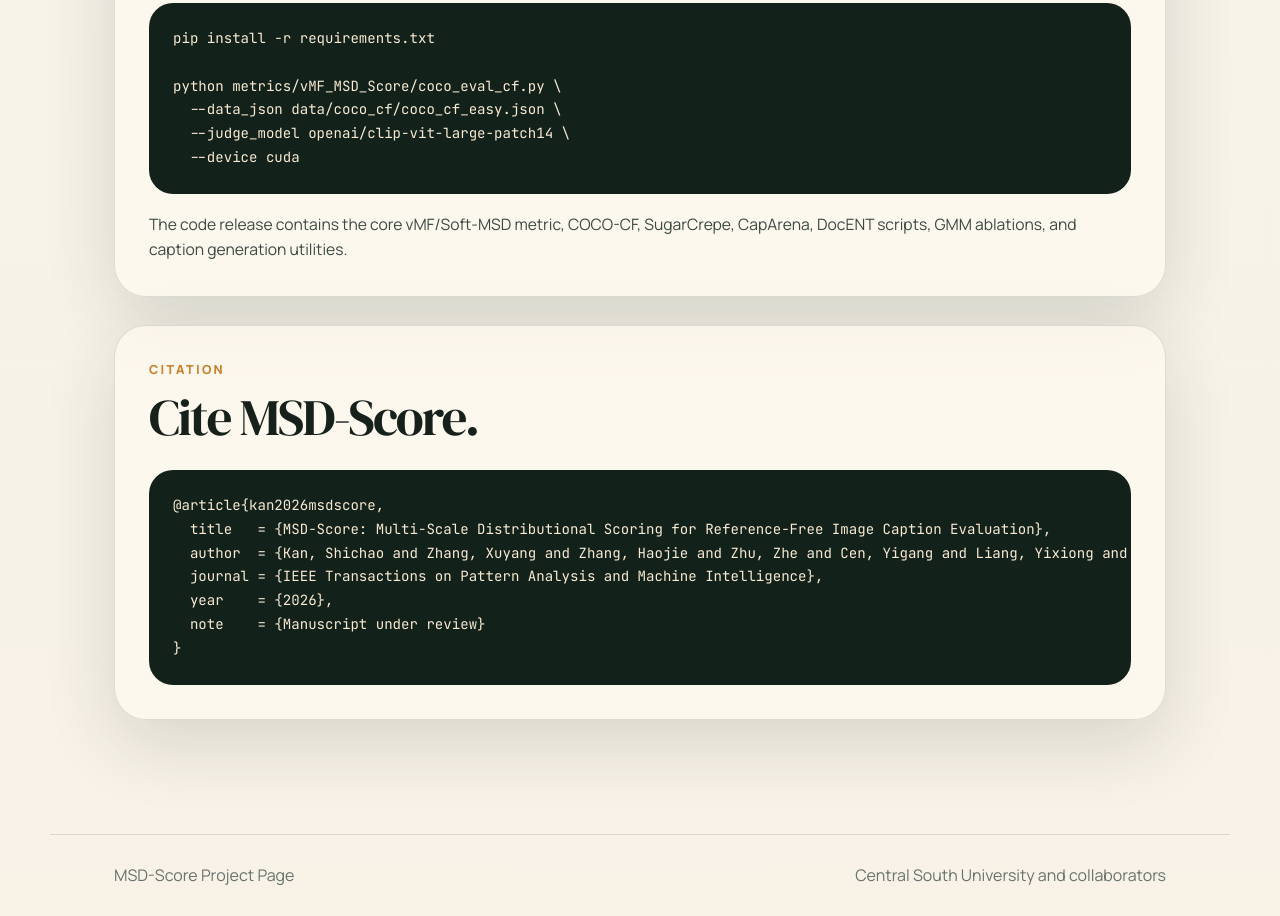
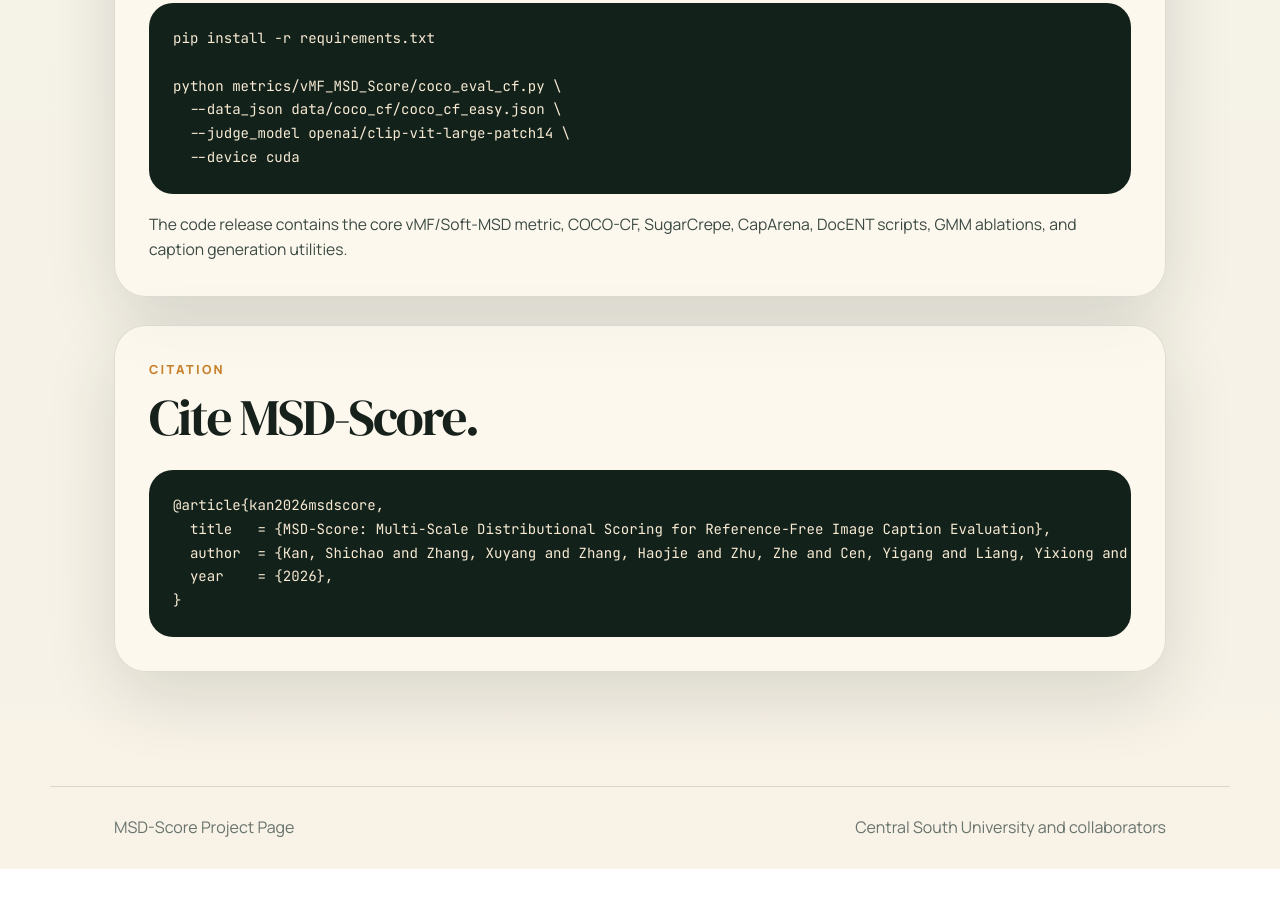
Before and after one commit to SteinsGateSg/MSDScore, a plain HTML site: page docs/index.html in a window 1280 px wide. Shown: the part 5481-6397 px from the top of the page. After the commit the page ends 6350 px from the top, so only its background shows below. Drawn offline with Linux system fonts and the light colour scheme.

Commit message:
Update project page

```diff
--- a/docs/index.html
+++ b/docs/index.html
@@ -233,9 +233,7 @@ python metrics/vMF_MSD_Score/coco_eval_cf.py \
         <pre><code>@article{kan2026msdscore,
   title   = {MSD-Score: Multi-Scale Distributional Scoring for Reference-Free Image Caption Evaluation},
   author  = {Kan, Shichao and Zhang, Xuyang and Zhang, Haojie and Zhu, Zhe and Cen, Yigang and Liang, Yixiong and Shan, Lianlei and Zhang, Linna and Qu, Zhe and Xia, Jiazhi},
-  journal = {IEEE Transactions on Pattern Analysis and Machine Intelligence},
   year    = {2026},
-  note    = {Manuscript under review}
 }</code></pre>
       </section>
     </main>
```
